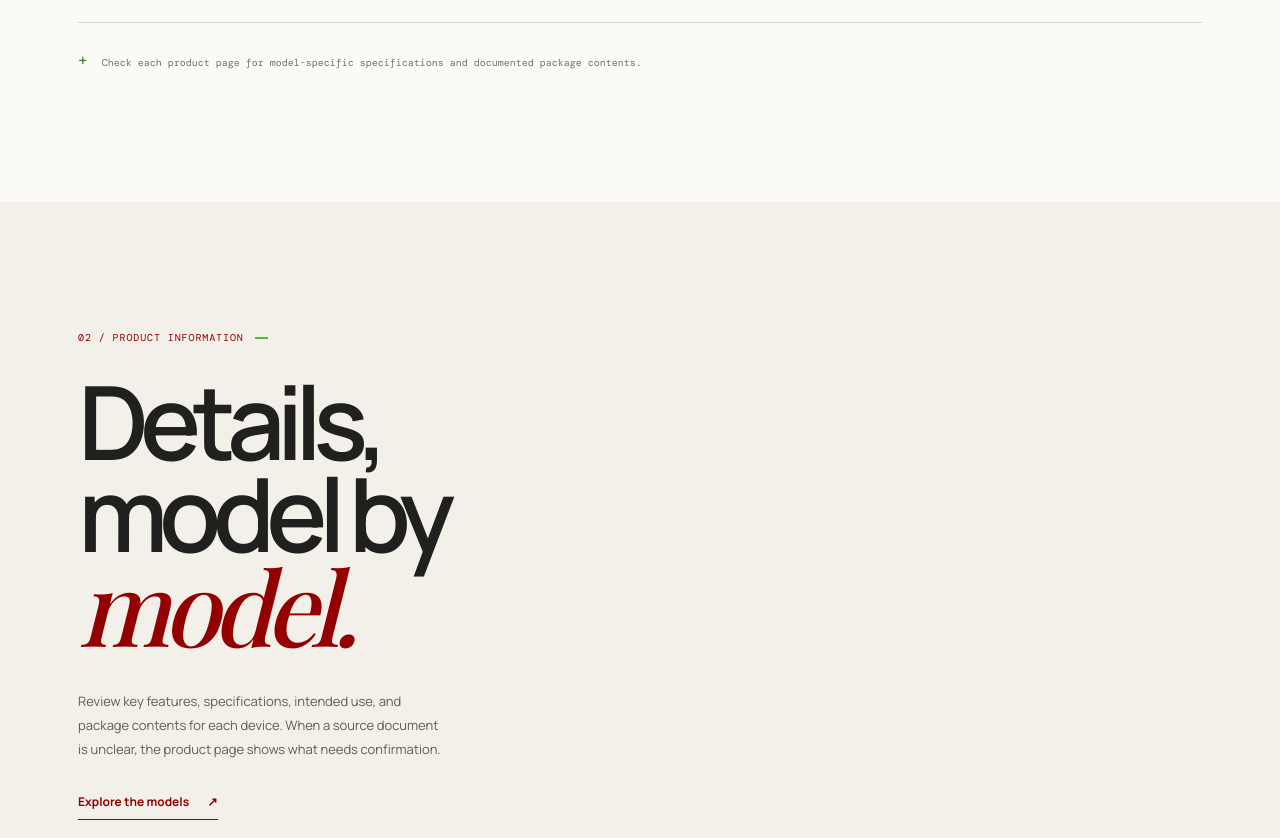
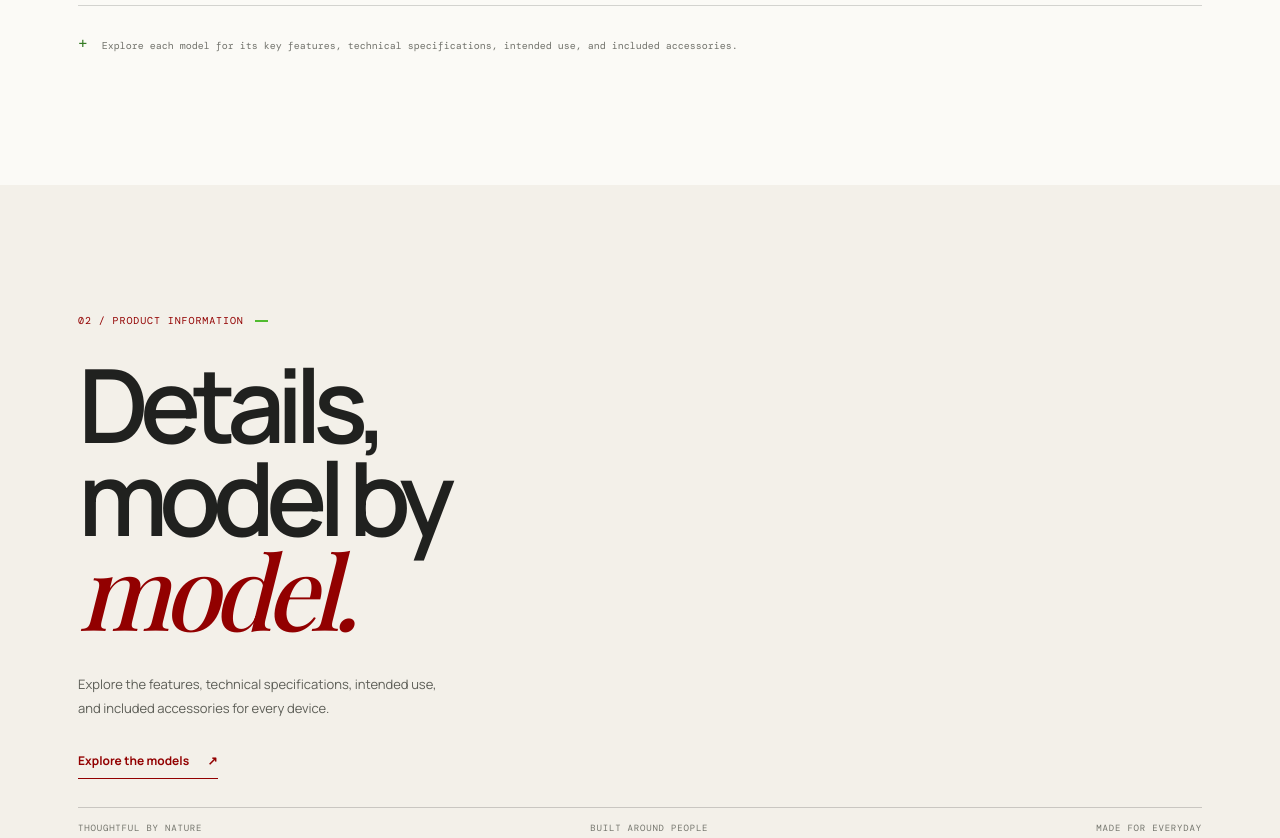
Before and after one commit to norixdevices/norix, a plain HTML site: page index.html in a window 1280 px wide. Shown: the part 2517-3355 px from the top of the page. Drawn offline with nearby package versions, Linux system fonts and the light colour scheme; a web font is replaced by a local one.

Commit message:
Refine NORIX product information and typography

```diff
--- a/index.html
+++ b/index.html
@@ -58,7 +58,7 @@
         </article>
         <article class="product-row" data-reveal>
           <div class="product-number">02</div><a class="product-visual visual-pressure" href="product.html?id=bnx-1151" aria-label="View BNX-1151 product details"><img src="images/product-bnx-1151.png" alt="NORIX BNX-1151 digital blood pressure monitor with arm cuff and green display" width="387" height="379" loading="lazy" decoding="async"><span class="visual-caption">BNX-1151 / DIGITAL BLOOD PRESSURE</span></a>
-          <div class="product-info"><p class="product-kicker">MONITORING / CARDIOVASCULAR</p><h3><a href="product.html?id=bnx-1151">Digital blood pressure monitor</a></h3><p>Rechargeable monitor with AFib and MAP indicators, a large colour display, and one-touch controls.</p><p class="model-line">BNX-1151</p><p class="model-notice">The parameter panel on the supplied package names BNX-1001. Confirm the model before using those values.</p><a class="arrow-link" href="product.html?id=bnx-1151">View product information <span>↗</span></a></div>
+          <div class="product-info"><p class="product-kicker">MONITORING / CARDIOVASCULAR</p><h3><a href="product.html?id=bnx-1151">Digital blood pressure monitor</a></h3><p>Rechargeable monitor with AFib detection, MAP display, memory recall, and a large three-colour screen.</p><p class="model-line">BNX-1151</p><a class="arrow-link" href="product.html?id=bnx-1151">View product information <span>↗</span></a></div>
           <div class="product-arrow" aria-hidden="true">↗</div>
         </article>
         <article class="product-row" data-reveal>
@@ -72,11 +72,11 @@
           <div class="product-arrow" aria-hidden="true">↗</div>
         </article>
       </div>
-      <p class="product-note" data-reveal><span>+</span> Check each product page for model-specific specifications and documented package contents.</p>
+      <p class="product-note" data-reveal><span>+</span> Explore each model for its key features, technical specifications, intended use, and included accessories.</p>
     </section>
 
     <section class="manifesto" id="about">
-      <div class="manifesto-content" data-reveal><p class="eyebrow">02 / PRODUCT INFORMATION</p><h2>Details,<br>model by<br><em>model.</em></h2><p class="manifesto-copy">Review key features, specifications, intended use, and package contents for each device. When a source document is unclear, the product page shows what needs confirmation.</p><a class="light-link" href="#products">Explore the models <span>↗</span></a></div>
+      <div class="manifesto-content" data-reveal><p class="eyebrow">02 / PRODUCT INFORMATION</p><h2>Details,<br>model by<br><em>model.</em></h2><p class="manifesto-copy">Explore the features, technical specifications, intended use, and included accessories for every device.</p><a class="light-link" href="#products">Explore the models <span>↗</span></a></div>
       <div class="manifesto-foot"><span>THOUGHTFUL BY NATURE</span><span>BUILT AROUND PEOPLE</span><span>MADE FOR EVERYDAY</span></div>
     </section>
 
```
